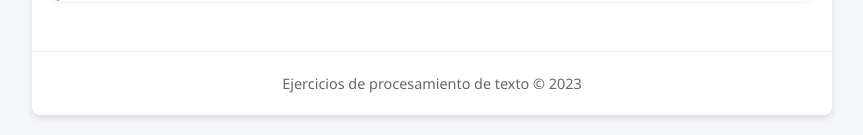
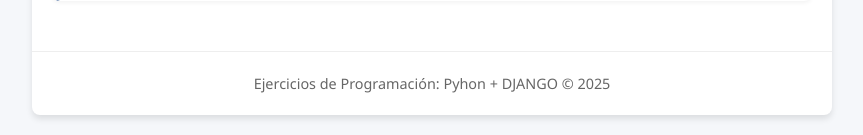
Before and after one commit to dcabello-dev/ejer-django, a Django app: page / in a window 1280 px wide. Shown: the part 986-1121 px from the top of the page, without its empty margins (208-1071 px from the left). Run offline with Django 5.2, Linux system fonts and the light colour scheme.

Commit message:
Update ejer1b.html

```diff
--- a/template/ejer1b.html
+++ b/template/ejer1b.html
@@ -263,7 +263,7 @@
         </div>
 
         <footer>
-            <p>Ejercicios de procesamiento de texto &copy; 2023</p>
+            <p>Ejercicios de Programación: Pyhon + DJANGO &copy; 2025</p>
         </footer>
     </div>
 
```
